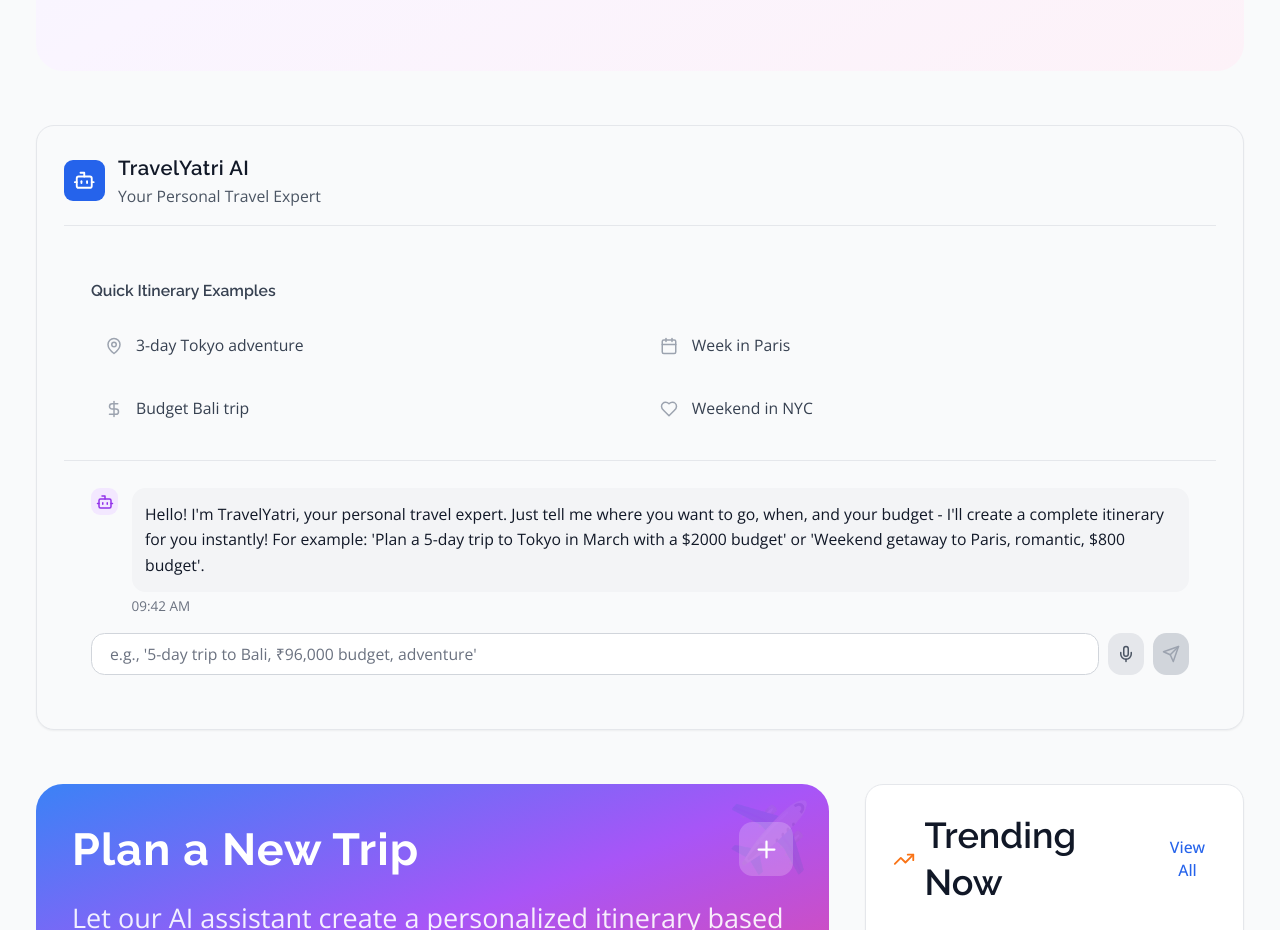
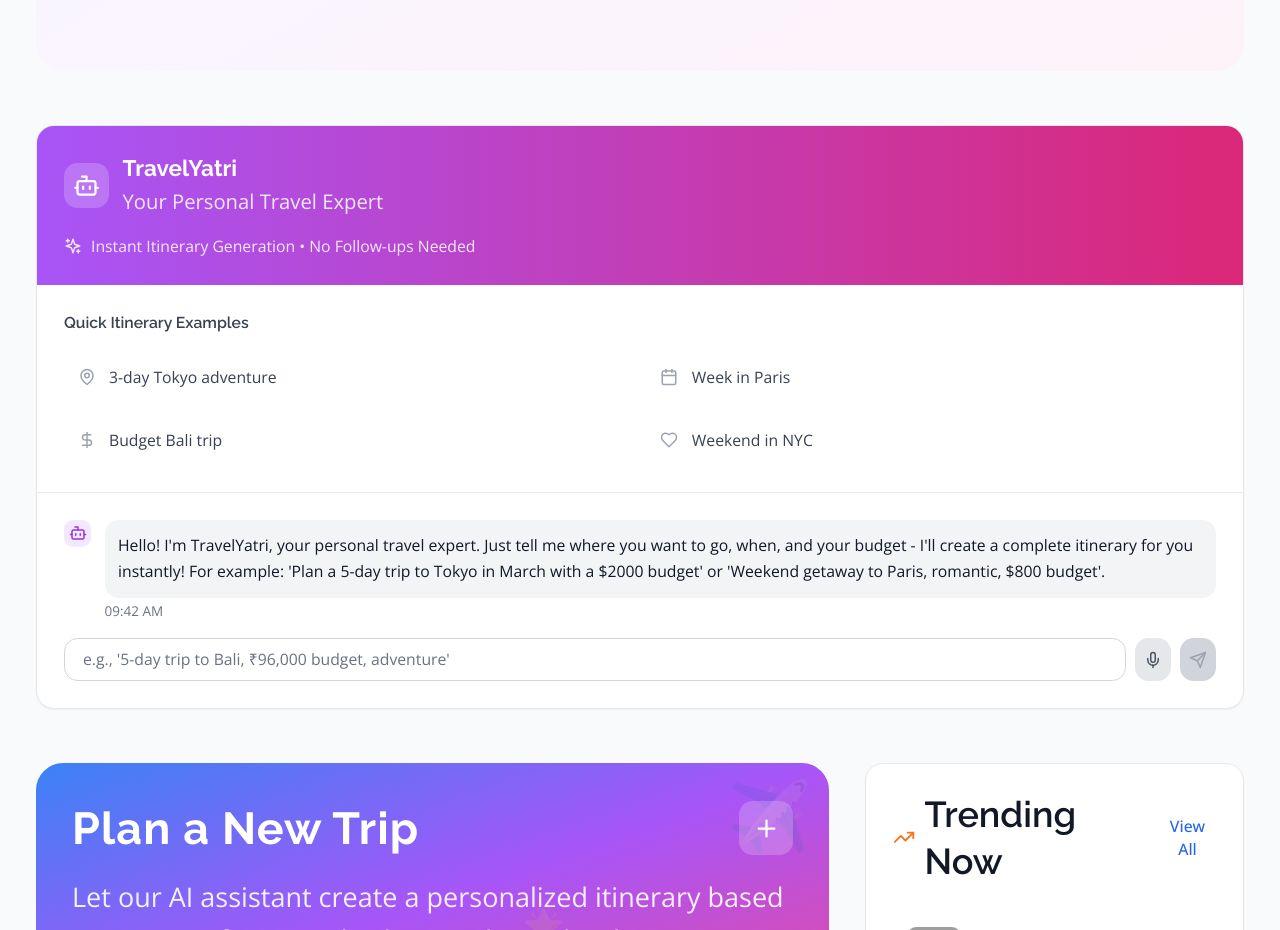
Before and after one commit to mithileshupadhyay/TravelPlanner, a React (Vite) app: page / in a window 1280 px wide. Shown: the part 726-1656 px from the top of the page. Built offline with nearby package versions, Linux system fonts and the light colour scheme; grey boxes are pictures that could not be loaded.

Commit message:
Updated AIAssistantCard.tsx

```diff
--- a/src/components/dashboard/AIAssistantCard.tsx
+++ b/src/components/dashboard/AIAssistantCard.tsx
@@ -731,19 +731,22 @@ const AIAssistantCard: React.FC = () => {
   );
 
   return (
-    <div className="bg-gray-50 dark:bg-gray-800 rounded-2xl p-6 shadow-sm border border-gray-200 dark:border-gray-700">
+    <div className="bg-white dark:bg-gray-800 rounded-2xl shadow-sm border border-gray-200 dark:border-gray-700 overflow-hidden">
       {/* Header */}
-      <div className="flex items-center space-x-3 mb-6 pb-4 border-b border-gray-200 dark:border-gray-700">
-        <div className="p-2 bg-blue-600 rounded-lg">
-          <Bot className="h-5 w-5 text-white" />
+      <div className="bg-gradient-to-r from-purple-500 to-pink-600 p-6 text-white">
+        <div className="flex items-center space-x-3 mb-4">
+          <div className="p-2 bg-white/20 rounded-xl">
+            <Bot className="h-6 w-6" />
+          </div>
+          <div>
+            <h3 className="text-xl font-bold font-headline">TravelYatri</h3>
+            <p className="text-purple-100">Your Personal Travel Expert</p>
+          </div>
         </div>
-        <div>
-          <h2 className="text-lg font-semibold text-gray-900 dark:text-gray-100">
-            TravelYatri AI
-          </h2>
-          <p className="text-sm text-gray-600 dark:text-gray-400">
-            Your Personal Travel Expert
-          </p>
+
+        <div className="flex items-center space-x-2 text-purple-100">
+          <Sparkles className="h-4 w-4" />
+          <span className="text-sm">Instant Itinerary Generation • No Follow-ups Needed</span>
         </div>
       </div>
 
```
